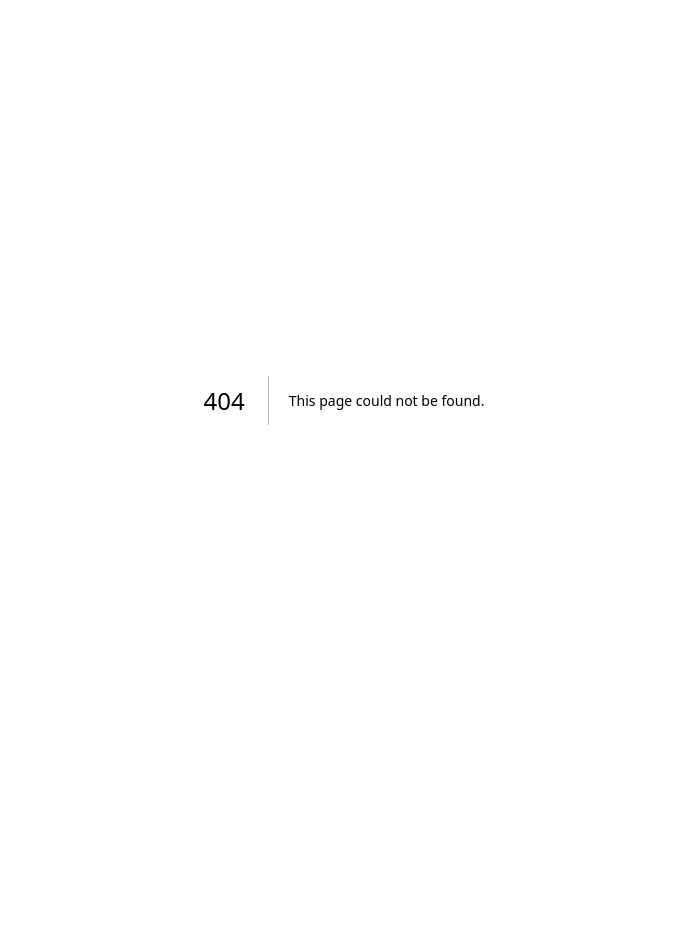
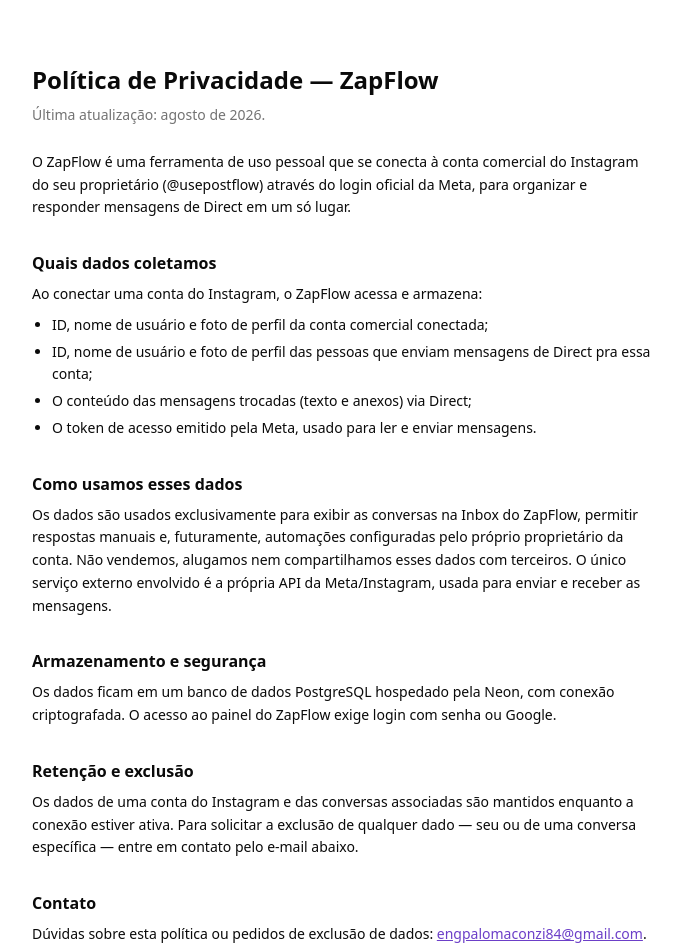
Before and after one commit to gabriel-conzi/ZapFlow, a Next.js app: page /privacidade in a window 1280 px wide. Before the commit this address had no page. Shown: the top 952 px of the page, without its empty margins (296-977 px from the left). Before the commit the page ends 800 px from the top, so only its background shows below. Built offline with nearby package versions, Linux system fonts and the light colour scheme.

Commit message:
Adiciona pagina de politica de privacidade + fix webhooks por conta

```diff
--- /dev/null
+++ b/src/app/privacidade/page.tsx
@@ -0,0 +1,61 @@
+export const metadata = {
+  title: "Política de Privacidade — ZapFlow",
+};
+
+export default function PrivacyPolicyPage() {
+  return (
+    <div className="mx-auto max-w-2xl px-6 py-16 text-sm leading-relaxed text-foreground">
+      <h1 className="text-2xl font-semibold">Política de Privacidade — ZapFlow</h1>
+      <p className="mt-2 text-muted-foreground">Última atualização: agosto de 2026.</p>
+
+      <p className="mt-6">
+        O ZapFlow é uma ferramenta de uso pessoal que se conecta à conta comercial do Instagram do
+        seu proprietário (@usepostflow) através do login oficial da Meta, para organizar e
+        responder mensagens de Direct em um só lugar.
+      </p>
+
+      <h2 className="mt-8 text-base font-semibold">Quais dados coletamos</h2>
+      <p className="mt-2">Ao conectar uma conta do Instagram, o ZapFlow acessa e armazena:</p>
+      <ul className="mt-2 list-disc space-y-1 pl-5">
+        <li>ID, nome de usuário e foto de perfil da conta comercial conectada;</li>
+        <li>
+          ID, nome de usuário e foto de perfil das pessoas que enviam mensagens de Direct pra essa
+          conta;
+        </li>
+        <li>O conteúdo das mensagens trocadas (texto e anexos) via Direct;</li>
+        <li>O token de acesso emitido pela Meta, usado para ler e enviar mensagens.</li>
+      </ul>
+
+      <h2 className="mt-8 text-base font-semibold">Como usamos esses dados</h2>
+      <p className="mt-2">
+        Os dados são usados exclusivamente para exibir as conversas na Inbox do ZapFlow, permitir
+        respostas manuais e, futuramente, automações configuradas pelo próprio proprietário da
+        conta. Não vendemos, alugamos nem compartilhamos esses dados com terceiros. O único
+        serviço externo envolvido é a própria API da Meta/Instagram, usada para enviar e receber
+        as mensagens.
+      </p>
+
+      <h2 className="mt-8 text-base font-semibold">Armazenamento e segurança</h2>
+      <p className="mt-2">
+        Os dados ficam em um banco de dados PostgreSQL hospedado pela Neon, com conexão
+        criptografada. O acesso ao painel do ZapFlow exige login com senha ou Google.
+      </p>
+
+      <h2 className="mt-8 text-base font-semibold">Retenção e exclusão</h2>
+      <p className="mt-2">
+        Os dados de uma conta do Instagram e das conversas associadas são mantidos enquanto a
+        conexão estiver ativa. Para solicitar a exclusão de qualquer dado — seu ou de uma conversa
+        específica — entre em contato pelo e-mail abaixo.
+      </p>
+
+      <h2 className="mt-8 text-base font-semibold">Contato</h2>
+      <p className="mt-2">
+        Dúvidas sobre esta política ou pedidos de exclusão de dados: {" "}
+        <a className="text-primary underline" href="mailto:engpalomaconzi84@gmail.com">
+          engpalomaconzi84@gmail.com
+        </a>
+        .
+      </p>
+    </div>
+  );
+}
--- a/src/proxy.ts
+++ b/src/proxy.ts
@@ -1,7 +1,14 @@
 import { auth } from "@/lib/auth";
 import { NextResponse } from "next/server";
 
-const PUBLIC_PATHS = ["/login", "/register", "/api/auth", "/api/register", "/api/instagram/webhook"];
+const PUBLIC_PATHS = [
+  "/login",
+  "/register",
+  "/api/auth",
+  "/api/register",
+  "/api/instagram/webhook",
+  "/privacidade",
+];
 
 export default auth((req) => {
   const { pathname } = req.nextUrl;
```
